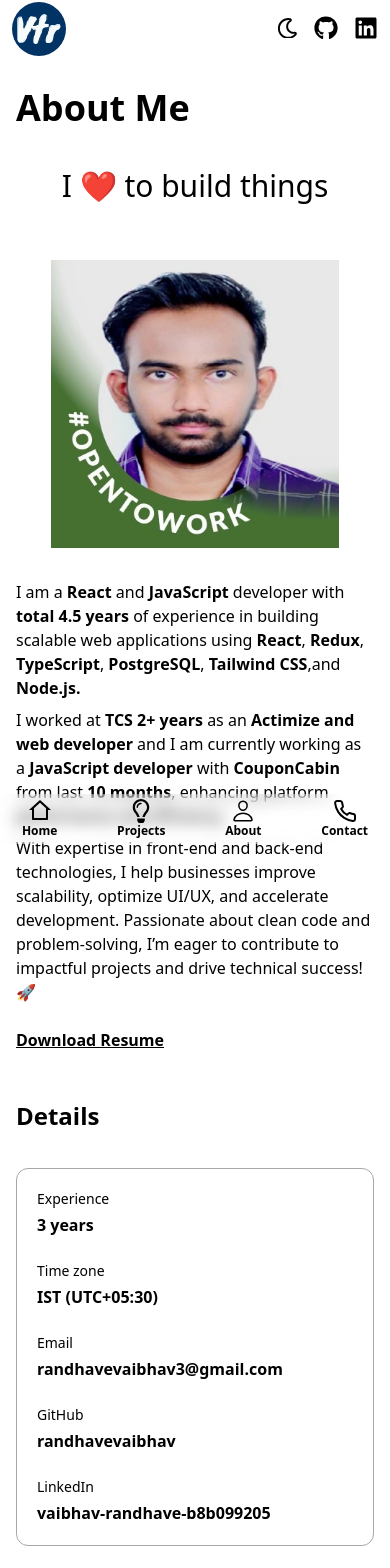
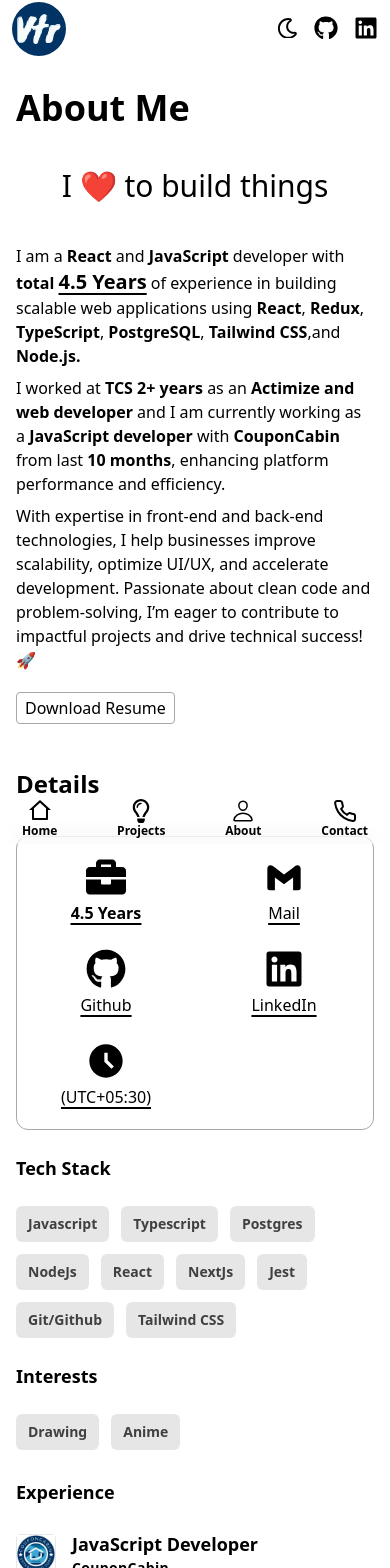
Before and after one commit to randhavevaibhav/PortFReact, a React (Vite) app: page /about in a window 390 px wide. Shown: the top 1568 px of the page. Built offline with nearby package versions, Linux system fonts and the light colour scheme.

Commit message:
cosmetic changes, experience update

```diff
--- a/src/components/About/AboutMeSection/AboutMeSection.jsx
+++ b/src/components/About/AboutMeSection/AboutMeSection.jsx
@@ -1,12 +1,15 @@
 import React from "react";
 import { Section } from "../../common/Section/Section";
 import profileImg from "../../../assets/images/profile.webp";
+import { ResumeDownLoadBtn } from "../../ResumeDownLoadBtn/ResumeDownLoadBtn";
+import { EXPERIENCE_IN_YEARS } from "../../../utils/constance";
+import { Experience } from "../../Experience/Experience";
 export const AboutMeSection = () => {
   return (
     <Section className={`py-6 gap-4`}>
       <h2 className="text-4xl font-bold text-primary">About Me</h2>
 
-      <div className="about_me_grid grid gap-8 text-primary">
+      <div className="about_me_grid grid gap-2 text-primary">
         <div className="title_container py-6">
           <h1 className="lg:text-4xl text-3xl md:mx-0 mx-auto w-fit">
             I ❤️ to build things
@@ -15,7 +18,7 @@
         <div className="description_container ">
           <p className="sm:text-lg text-base mb-2">
             I am a <b>React</b> and <b>JavaScript</b> developer with{" "}
-            <b>total 4.5 years</b> of experience in building scalable web
+            <b>total <span className="text-xl"><Experience/></span></b> of experience in building scalable web
             applications using <b>React</b>, <b>Redux</b>, <b>TypeScript</b>,{" "}
             <b>PostgreSQL</b>, <b>Tailwind CSS</b>,and <b>Node.js.</b>
           </p>
@@ -33,22 +36,9 @@
             success! 🚀
           </p>
         </div>
-        {/* <!-- Profile image --> */}
-        <div className="image_container w-full flex justify-center">
-          <img
-            src={profileImg}
-            className="object-cover aspect-ratio:1/1 w-72 h-72"
-            alt="profile image"
-          />
-        </div>
       </div>
       <div>
-        <a
-          href="https://drive.google.com/file/d/1DZzoiThbePmqU-0Z6_v1ZrVYfSM9md1g/view?usp=sharing"
-          className="font-semibold underline text-primary"
-        >
-          Download Resume
-        </a>
+       <ResumeDownLoadBtn/>
       </div>
     </Section>
   );
--- a/src/components/Details/Companies.jsx
+++ b/src/components/Details/Companies.jsx
@@ -7,7 +7,7 @@
     name: "CouponCabin",
     companyImg: CouponCabinImg,
     position: "JavaScript Developer",
-    dates: "March 2024 - present - 11 months",
+    dates: "March 2024 - May 2026 - 2 years 2 months",
     description: `Developed and maintained a Chrome extension with React.js, using Node.js for server-side logic. Managed Postgres database views and tables. Ensured seamless UI/UX integration and collaborated in an Agile environment with daily stand-ups and sprint planning.`,
   },
   {
--- a/src/components/Details/PersonalDetails.jsx
+++ b/src/components/Details/PersonalDetails.jsx
@@ -1,40 +1,67 @@
+import { EXPERIENCE_IN_YEARS } from "../../utils/constance";
+import { Experience } from "../Experience/Experience";
+import { FaLinkedin } from "react-icons/fa";
+import { BiLogoGmail } from "react-icons/bi";
+import { FaGithub } from "react-icons/fa";
+import { MdAccessTimeFilled } from "react-icons/md";
+import { FaBriefcase } from "react-icons/fa";
+
 const personalDetailsList = [
   {
     id: 1,
-    title: "Experience",
-    details: "3 years",
+   icon: <FaBriefcase className="size-10" />,
+    text: <Experience/>,
   },
+
   {
     id: 2,
-    title: "Time zone",
-    details: "IST (UTC+05:30)",
+    icon: <BiLogoGmail className="size-10" />,
+    url: "mailto:randhavevaibhav3@gmail.com",
+    text: "Mail",
   },
   {
     id: 3,
-    title: "Email",
-    details: "randhavevaibhav3@gmail.com",
+    icon: <FaGithub className="size-10" />,
+    url: "https://github.com/randhavevaibhav",
+    text: "Github",
   },
   {
     id: 4,
-    title: "GitHub",
-    details: "randhavevaibhav",
+    icon: <FaLinkedin className="size-10" />,
+    url: "https://www.linkedin.com/in/vaibhav-randhave-b8b099205/",
+    text: "LinkedIn",
   },
-  {
+   {
     id: 5,
-    title: "LinkedIn",
-    details: "vaibhav-randhave-b8b099205",
+    icon: <MdAccessTimeFilled className="size-10" />,
+    text: "(UTC+05:30)",
   },
 ];
 
 const PersonalDetails = () => {
   return (
     <div className="flex flex-col gap-6 shrink-0 border-themeborder border rounded-xl border-gray-300 p-5 w-full">
-      {personalDetailsList.map((item) => (
-        <div key={item.id}>
-          <div className="mb-1 text-sm">{item.title}</div>
-          <div className="font-semibold">{item.details}</div>
-        </div>
-      ))}
+
+      <div className="grid grid-cols-2 gap-x-10 gap-y-6">
+        {personalDetailsList.map((item) => (
+          <div key={item.id}>
+            {item.url ? (
+              <a href={item.url} className="flex flex-col items-center gap-1 group" target="_blank">
+                {item.icon}
+                <p className="underline underline-offset-4 decoration-2 duration-300 transition-all group-hover:text-blue-500">{item.text}</p>
+              </a>
+            ) : (
+              <div href={item.url} className="flex flex-col items-center gap-1 group cursor-pointer">
+                {item.icon}
+                 <p className="underline underline-offset-4 decoration-2 duration-300 transition-all group-hover:text-blue-500">{item.text}</p>
+              </div>
+
+            )}
+
+
+          </div>
+        ))}
+      </div>
     </div>
   );
 };
--- /dev/null
+++ b/src/components/Experience/Experience.jsx
@@ -0,0 +1,8 @@
+import { EXPERIENCE_IN_YEARS } from "../../utils/constance"
+
+
+export const Experience = () => {
+  return (
+  <span className="font-semibold transition-all duration-300 underline underline-offset-4 decoration-2  hover:text-blue-500 cursor-pointer">{EXPERIENCE_IN_YEARS}</span>
+  )
+}
--- a/src/components/Home/AboutMeSection/AboutMeSection.jsx
+++ b/src/components/Home/AboutMeSection/AboutMeSection.jsx
@@ -3,6 +3,8 @@
 import profileImg from "../../../assets/images/profile.webp";
 import { Link } from "react-router-dom";
 import Typed from "typed.js";
+import { ResumeDownLoadBtn } from "../../ResumeDownLoadBtn/ResumeDownLoadBtn";
+import { Experience } from "../../Experience/Experience";
 
 export const AboutMeSection = () => {
   const titleRef = useRef(null);
@@ -40,7 +42,7 @@
           I am <span ref={titleRef}></span> Developer
         </h2>
         <p className="text-base text-base-text-weak sm:text-lg text-primary">
-          Welcome to my portfolio! I'm a web developer skilled in React, Redux,
+          Welcome to my portfolio! I'm a web developer with <span className="text-xl"><Experience/></span> of experience. Skilled in React, Redux,
           JavaScript, TypeScript, PostgreSQL, and Tailwind CSS. I specialize in
           building dynamic, responsive applications with clean, maintainable
           code. Explore my work to see how I can help bring your ideas to life!
@@ -53,12 +55,7 @@
           >
             About Me
           </Link>
-          <a
-            href="https://drive.google.com/uc?export=download&id=1CZuRwT9uHImm5OsHCydMLHrd_vFsg_Yq"
-            className="border border-themeborder px-2 py-1 rounded bg-background text-primary"
-          >
-            Download Resume
-          </a>
+         <ResumeDownLoadBtn/>
         </div>
       </div>
     </div>
--- a/src/components/Home/ContactSection/ContactSection.jsx
+++ b/src/components/Home/ContactSection/ContactSection.jsx
@@ -1,5 +1,6 @@
 import React from 'react'
 import {Section} from '../../common/Section/Section'
+import { ResumeDownLoadBtn } from '../../ResumeDownLoadBtn/ResumeDownLoadBtn'
 
 export const ContactSection = () => {
   return (
@@ -11,9 +12,7 @@
         randhavevaibhav3@gmail.com
       </a>
     </p>
-    <a href="#" className="underline text-primary">
-      Download Resume
-    </a>
+   <ResumeDownLoadBtn/>
   </Section>
   )
 }
--- /dev/null
+++ b/src/components/ResumeDownLoadBtn/ResumeDownLoadBtn.jsx
@@ -0,0 +1,14 @@
+const ResumeDownLoadLink = `https://drive.google.com/file/d/1DZzoiThbePmqU-0Z6_v1ZrVYfSM9md1g/view?usp=sharing`;
+
+
+export const ResumeDownLoadBtn = () => {
+  return (
+    <a
+      href={ResumeDownLoadLink}
+      className="border border-themeborder px-2 py-1 rounded bg-background text-primary"
+      target="_blank"
+    >
+      Download Resume
+    </a>
+  );
+};
--- a/src/pages/Projects/ProjectPage.jsx
+++ b/src/pages/Projects/ProjectPage.jsx
@@ -1,11 +1,12 @@
-import {MainPageLayout} from "../../components/MainPageLayout/MainPageLayout";
+import { MainPageLayout } from "../../components/MainPageLayout/MainPageLayout";
 import { Link, useNavigate, useParams } from "react-router-dom";
 import { allProjectsList } from "./data";
-import {Pills} from "../../components/common/Pills/Pills";
+import { Pills } from "../../components/common/Pills/Pills";
 import { useScrollTop } from "../../hooks/useScrollTop";
 import ReactMarkdown from "react-markdown";
 import "./ProjectPage.css";
 import { IoMdArrowRoundBack } from "react-icons/io";
+import { useEffect } from "react";
 export const ProjectPage = () => {
   useScrollTop();
   const { id } = useParams();
@@ -15,18 +16,31 @@
     return project.id === Number(id);
   });
 
-  const handleGoBack =()=>{
-    navigate(-1)
-  }
+  const handleGoBack = () => {
+    navigate(-1);
+  };
+
+  useEffect(()=>{
+    //make markdown links to target="_blank"
+    Array.from(document.links)
+    .filter(link => link.hostname != window.location.hostname)
+    .forEach(link => link.target = '_blank');
+  },[])
   return (
     <MainPageLayout>
       <article key={project.id} className="flex flex-col gap-4 text-primary">
         <header>
-          <button to={"/projects"} className="group flex items-center gap-2 bg-base_surface px-3 py-2 font-semibold rounded-md" onClick={handleGoBack}>
-          <IoMdArrowRoundBack className="group-hover:-translate-x-1 duration-300"/>
-          <span>Back</span>
-          </button>
-          <h1 className="title text-4xl font-bold md:my-4 my-2 capitalize">{project.title}</h1>
+          <Link
+            to={"/projects"}
+            className="w-fit group flex items-center gap-2 bg-base_surface px-3 py-2 font-semibold rounded-md"
+            onClick={handleGoBack}
+          >
+            <IoMdArrowRoundBack className="group-hover:-translate-x-1 duration-300" />
+            <span>Back</span>
+          </Link>
+          <h1 className="title text-4xl font-bold md:my-4 my-2 capitalize">
+            {project.title}
+          </h1>
         </header>
         <div className="hero_section flex flex-col gap-2">
           <img src={project.img} alt="project img" className="w-[700px]" />
@@ -34,9 +48,11 @@
           <Pills list={project.ProjectTechStackList} />
         </div>
         <div className="fullDesc">
-          <h2 className="text-3xl font-bold mb-6 tracking-wider">Description</h2>
+          <h2 className="text-3xl font-bold mb-6 tracking-wider">
+            Description
+          </h2>
           <div className="markdown_container prose prose-strong:text-primary prose-em:text-primary prose-li:text-primary prose-a:text-primary prose-p:text-primary prose-headings:text-primary">
-            <ReactMarkdown >{project.fullDesc}</ReactMarkdown>
+            <ReactMarkdown>{project.fullDesc}</ReactMarkdown>
           </div>
         </div>
       </article>
--- /dev/null
+++ b/src/utils/constance.js
@@ -0,0 +1 @@
+export const EXPERIENCE_IN_YEARS = `4.5 Years`
```
